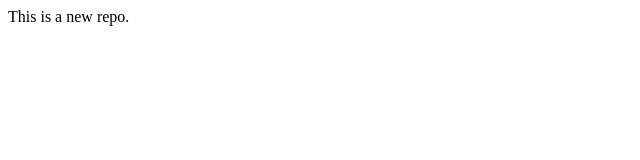
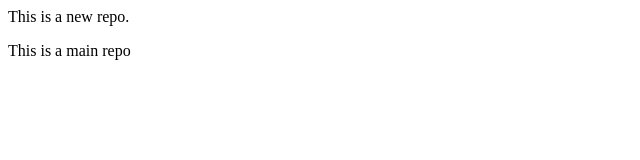
Before and after one commit to rohithedaoo/localdemo, a plain HTML site: page index.html in a window 1280 px wide. Shown: the whole page, without its empty margins (0-640 px from the left). Drawn offline with Linux system fonts and the light colour scheme.

Commit message:
add a new line in main

```diff
--- a/index.html
+++ b/index.html
@@ -1 +1,2 @@
 <p> This is a new repo. </p>
+<p> This is a main repo</p>
```
